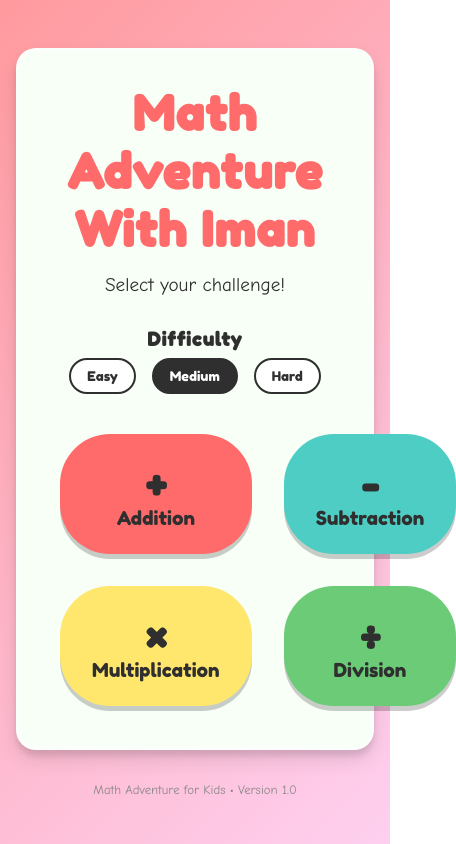
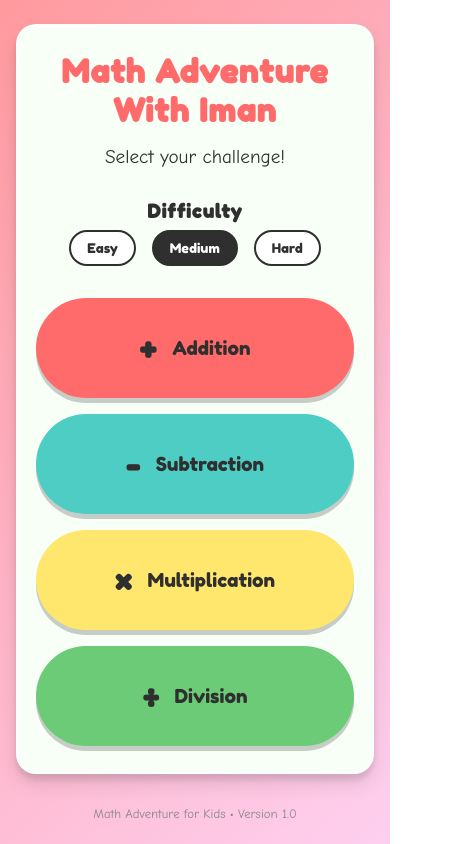
Before and after one commit to Iman18Aiman23/math-adventure, a React (Vite) app: page / in a window 390 px wide. Shown: the whole page, 456 px wide, since content can reach past the window. Built offline with nearby package versions, Linux system fonts and the light colour scheme.

Commit message:
feat: improve mobile responsiveness

```diff
--- a/index.html
+++ b/index.html
@@ -1,13 +1,16 @@
 <!doctype html>
 <html lang="en">
+
 <head>
   <meta charset="UTF-8" />
   <link rel="icon" type="image/svg+xml" href="/vite.svg" />
   <meta name="viewport" content="width=device-width, initial-scale=1.0" />
   <title>math-adventure</title>
 </head>
+
 <body>
   <div id="root"></div>
   <script type="module" src="/src/main.jsx"></script>
 </body>
+
 </html>
--- a/src/components/GameMenu.jsx
+++ b/src/components/GameMenu.jsx
@@ -50,10 +50,10 @@ export default function GameMenu({ onStart }) {
 
     return (
         <div className="card fade-in" style={{ maxWidth: '600px', margin: '0 auto' }}>
-            <h1 style={{ fontSize: '3rem', marginBottom: '1rem', color: 'var(--color-primary)' }}>
+            <h1 className="game-title">
                 Math Adventure With Iman
             </h1>
-            <p style={{ fontSize: '1.2rem', marginBottom: '2rem' }}>
+            <p className="game-subtitle">
                 Select your challenge!
             </p>
 
@@ -125,24 +125,17 @@ export default function GameMenu({ onStart }) {
                         </div>
                     </div>
 
-                    <div style={{ display: 'grid', gridTemplateColumns: '1fr 1fr', gap: '1rem' }}>
+                    <div className="menu-grid">
                         {operations.map((op) => (
                             <button
                                 key={op.id}
                                 onClick={() => handleOpClick(op.id)}
-                                className="btn-primary"
+                                className="btn-primary btn-menu-item"
                                 style={{
                                     backgroundColor: op.color,
-                                    color: 'var(--color-dark)',
-                                    fontSize: '1.2rem',
-                                    display: 'flex',
-                                    flexDirection: 'column',
-                                    alignItems: 'center',
-                                    justifyContent: 'center',
-                                    height: '120px'
                                 }}
                             >
-                                <span style={{ fontSize: '2.5rem', fontWeight: 'bold' }}>
+                                <span className="btn-icon">
                                     {op.id === 'add' ? '+' : op.id === 'subtract' ? '-' : op.id === 'multiply' ? '×' : '÷'}
                                 </span>
                                 {op.label.split(' ')[0]}
--- a/src/index.css
+++ b/src/index.css
@@ -257,3 +257,66 @@ button {
     transform: translateX(10px);
   }
 }
+
+/* Responsive Components */
+.game-title {
+  font-size: 3rem;
+  margin-bottom: 1rem;
+  color: var(--color-primary);
+}
+
+.game-subtitle {
+  font-size: 1.2rem;
+  margin-bottom: 2rem;
+}
+
+.menu-grid {
+  display: grid;
+  grid-template-columns: 1fr 1fr;
+  gap: 1rem;
+}
+
+.btn-menu-item {
+  color: var(--color-dark);
+  font-size: 1.2rem;
+  display: flex;
+  flex-direction: column;
+  align-items: center;
+  justify-content: center;
+  height: 120px;
+  width: 100%;
+  margin: 0;
+  /* Override default btn-primary margin */
+}
+
+.btn-icon {
+  font-size: 2.5rem;
+  font-weight: bold;
+}
+
+/* Mobile Responsiveness */
+@media (max-width: 600px) {
+  .game-title {
+    font-size: 2rem;
+  }
+
+  .menu-grid {
+    grid-template-columns: 1fr;
+    /* Stack vertically */
+  }
+
+  .btn-menu-item {
+    height: 100px;
+    flex-direction: row;
+    /* Horizontal on mobile to save vertical space */
+    gap: 1rem;
+  }
+
+  .btn-icon {
+    font-size: 2rem;
+  }
+
+  .card {
+    padding: 1.5rem 1rem;
+  }
+}
--- a/vite.config.js
+++ b/vite.config.js
@@ -3,5 +3,4 @@ import react from '@vitejs/plugin-react'
 
 export default defineConfig({
   plugins: [react()],
-  base: '/math-adventure/', // This must match your repo name exactly!
 })
```
Also changed, not shown: package.json (line endings or trailing spaces), 1 other file (tests, documents, lock files or other folders). Lines whose indentation alone changed are shown as unchanged.
